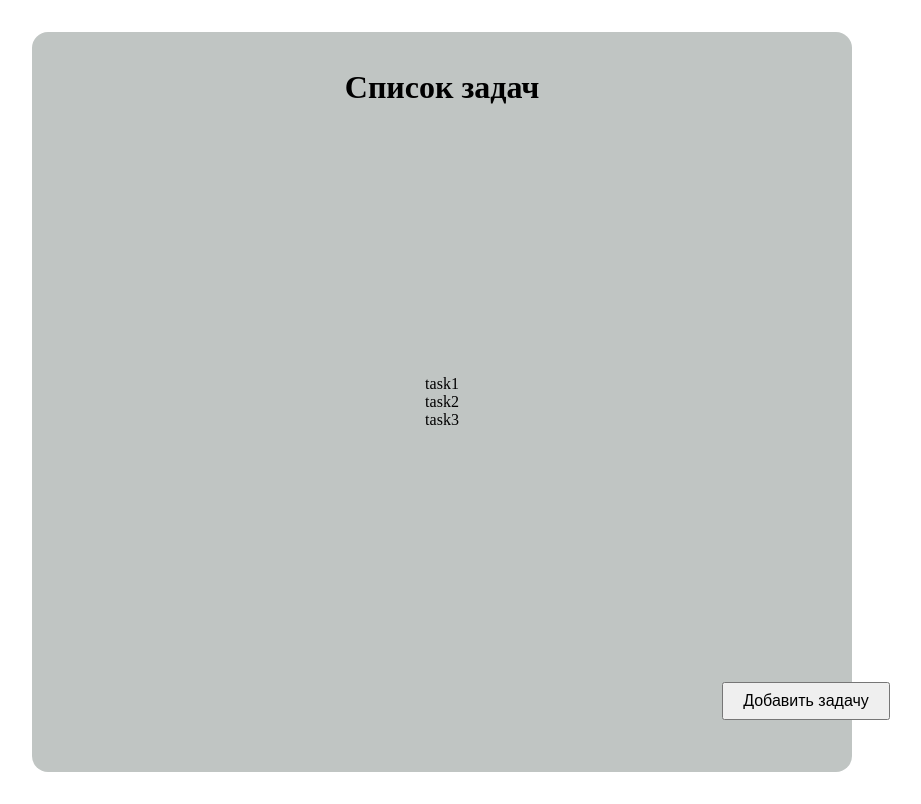
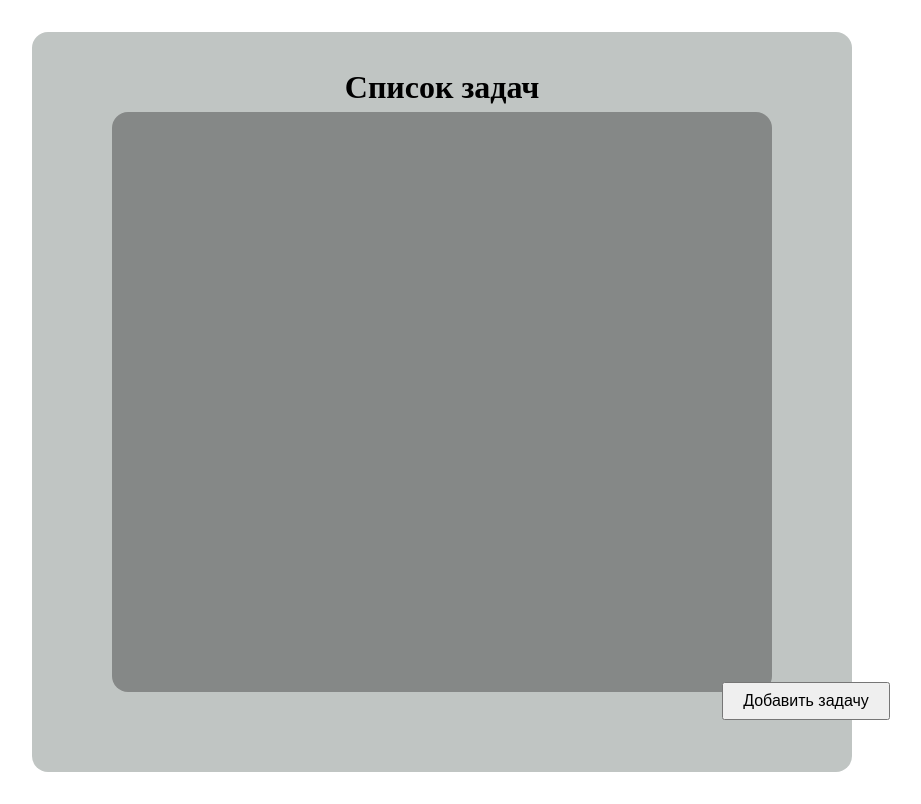
Before and after one commit to dianaveselkina/ToDo, an Angular app: page / in a window 1280 px wide. Shown: the whole page, without its empty margins (198-1119 px from the left). Built offline with nearby package versions, Linux system fonts and the light colour scheme.

Commit message:
add todolist

```diff
--- a/src/app/button/button.html
+++ b/src/app/button/button.html
@@ -1,6 +1,3 @@
 <button [ngClass]="['btn', buttonClass]" (click)="onClick()">
-  <ng-container *ngIf="iconSrc">
-    <img [src]="iconSrc" alt="icon" class="icon" />
-  </ng-container>
   {{ label }}
 </button>
--- a/src/app/main-page/main-page.css
+++ b/src/app/main-page/main-page.css
@@ -15,3 +15,15 @@ h1 {
   border-radius: 1rem;
   padding: 10px;
 }
+.taskList {
+  margin: 2rem auto;
+  display: flex;
+  flex-direction: column;
+  align-items: center;
+  justify-content: space-around;
+  background-color: rgb(133, 136, 135);
+  width: 40rem;
+  height: 70vh;
+  border-radius: 1rem;
+  padding: 10px;
+}
--- a/src/app/main-page/main-page.html
+++ b/src/app/main-page/main-page.html
@@ -1,9 +1,7 @@
 <div class="mainpage">
   <h1>Список задач</h1>
   <div class="taskList">
-    <div>task1</div>
-    <div>task2</div>
-    <div>task3</div>
+    <app-todo-list></app-todo-list>
   </div>
 </div>
 <app-button
--- a/src/app/main-page/main-page.ts
+++ b/src/app/main-page/main-page.ts
@@ -1,9 +1,10 @@
 import { Component } from '@angular/core';
 import { Button } from '../button/button';
+import { TodoList } from '../todo-list/todo-list';
 
 @Component({
   selector: 'app-main-page',
-  imports: [Button],
+  imports: [Button, TodoList],
   templateUrl: './main-page.html',
   styleUrl: './main-page.css',
 })
--- /dev/null
+++ b/src/app/todo-list/todo-list.html
@@ -0,0 +1,3 @@
+<ul>
+  <li *ngFor="let todo of todos">{{ todo.title }} {{todo.description}}</li>
+</ul>
--- /dev/null
+++ b/src/app/todo-list/todo-list.ts
@@ -0,0 +1,15 @@
+import { CommonModule } from '@angular/common';
+import { Component } from '@angular/core';
+
+@Component({
+  selector: 'app-todo-list',
+  imports: [CommonModule],
+  templateUrl: './todo-list.html',
+  styleUrl: './todo-list.css',
+})
+export class TodoList {
+  todos: any[] = [];
+  addTodo(todo: any) {
+    this.todos.push(todo);
+  }
+}
```
Also changed, not shown: src/app/todo-list/todo-list.css (added), 1 other file (tests, documents, lock files or other folders).
